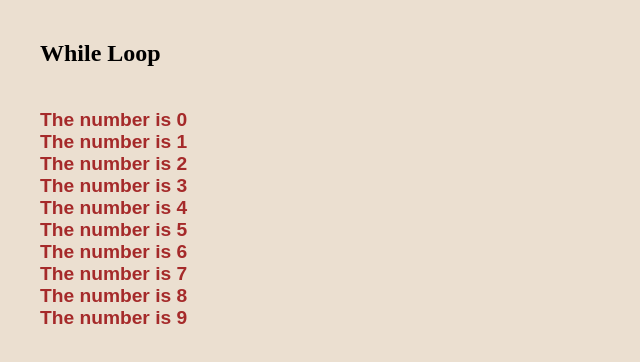
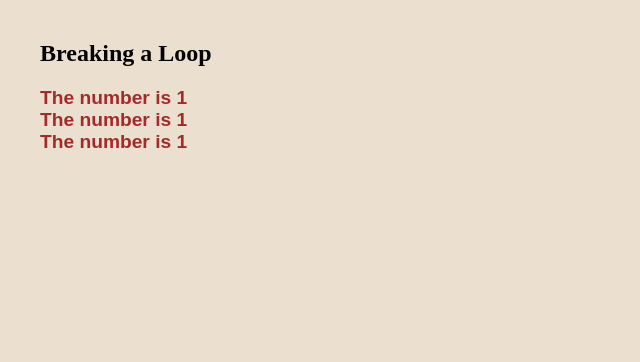
Before and after one commit to howtoproai/learn-js, a plain HTML site: page JavaScript-Loops/index.html in a window 1280 px wide. Shown: the top 362 px of the page, without its empty margins (0-640 px from the left). Drawn offline with Linux system fonts and the light colour scheme.

Commit message:
Beaking a Loop

```diff
--- a/JavaScript-Loops/index.html
+++ b/JavaScript-Loops/index.html
@@ -2,23 +2,22 @@
 <head>
     <meta charset="UTF-8">
     <meta name="viewport" content="width=device-width, initial-scale=1.0">
-    <title>JavaScript While Loop</title>
+    <title>Break A Loop</title>
     <link rel="stylesheet" href="/style.css/style.css">
 </head>
 <body>
-  <h2>While Loop</h2>
-  <p id="demo">assignment</p>
+  <h2>Breaking a Loop</h2>
+  <p id="demo"></p>
   <script>
-   let text = "";
-   let i = 0;
 
-   do {
-    text += "<br> The number is " + i;
-    i++;
-   }
-   while (i<10);
-   document.getElementById('demo').innerHTML =text;
-        </script>
+  let text = '';
+  for (let i = 0; i <10; i++){
+    if(i===3) {break;}
+    text += "The number is " + 1 + "<br>";
+  }
+
+   document.getElementById('demo').innerHTML = text;
+  </script>
 
 
 </body>
```
